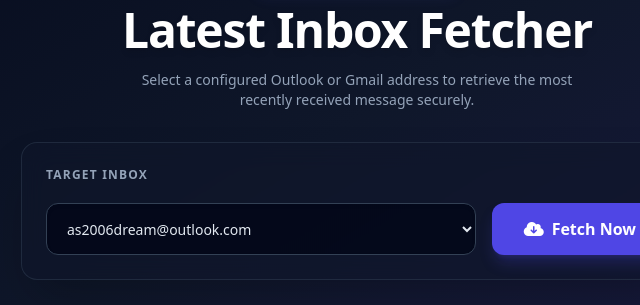
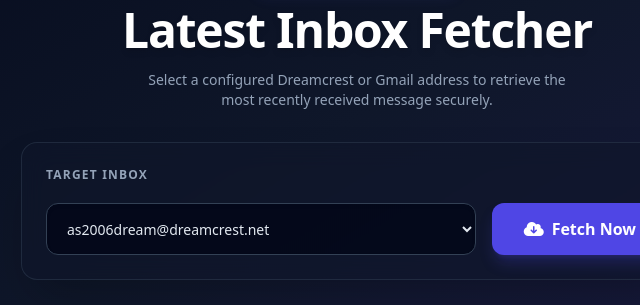
Before and after one commit to dreamcrest1/adobe-code-fetcher, a website: page public/index.html in a window 1280 px wide. Shown: the part 280-585 px from the top of the page, 283-923 px from the left. Drawn offline with nearby package versions, Linux system fonts and the light colour scheme.

Commit message:
Update index.html

```diff
--- a/public/index.html
+++ b/public/index.html
@@ -23,7 +23,7 @@
       <h1 class="text-4xl sm:text-5xl font-extrabold tracking-tight text-white drop-shadow-md">
         Latest Inbox Fetcher
       </h1>
-      <p class="text-slate-400 text-sm max-w-md mx-auto">Select a configured Outlook or Gmail address to retrieve the most recently received message securely.</p>
+      <p class="text-slate-400 text-sm max-w-md mx-auto">Select a configured Dreamcrest or Gmail address to retrieve the most recently received message securely.</p>
     </div>
 
     <!-- Controls -->
@@ -31,8 +31,8 @@
       <label class="block text-xs font-bold text-slate-400 uppercase tracking-widest">Target Inbox</label>
       <div class="flex flex-col sm:flex-row gap-4">
         <select id="emailSelect" class="flex-1 bg-slate-950/80 border border-slate-700 text-slate-200 rounded-xl px-4 py-3.5 text-sm focus:ring-2 focus:ring-indigo-500 outline-none transition-all shadow-inner">
-          <option value="as2006dream@outlook.com">as2006dream@outlook.com</option>
-          <option value="ad2006adb@outlook.com">ad2006adb@outlook.com</option>
+          <option value="as2006dream@dreamcrest.net">as2006dream@dreamcrest.net</option>
+          <option value="ad2006adb@dreamcrest.net">ad2006adb@dreamcrest.net</option>
           <option value="azadhindorg@gmail.com">azadhindorg@gmail.com</option>
         </select>
         <button id="fetchBtn" onclick="fetchEmail()" class="w-full sm:w-auto shrink-0 flex items-center justify-center gap-2 bg-indigo-600 hover:bg-indigo-500 text-white font-bold py-3.5 px-8 rounded-xl transition-all shadow-lg shadow-indigo-600/25 active:scale-95">
```
